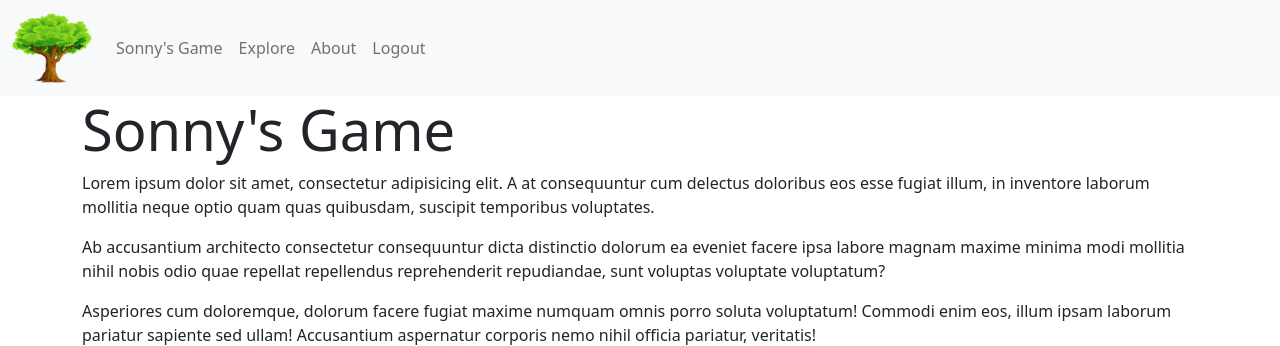
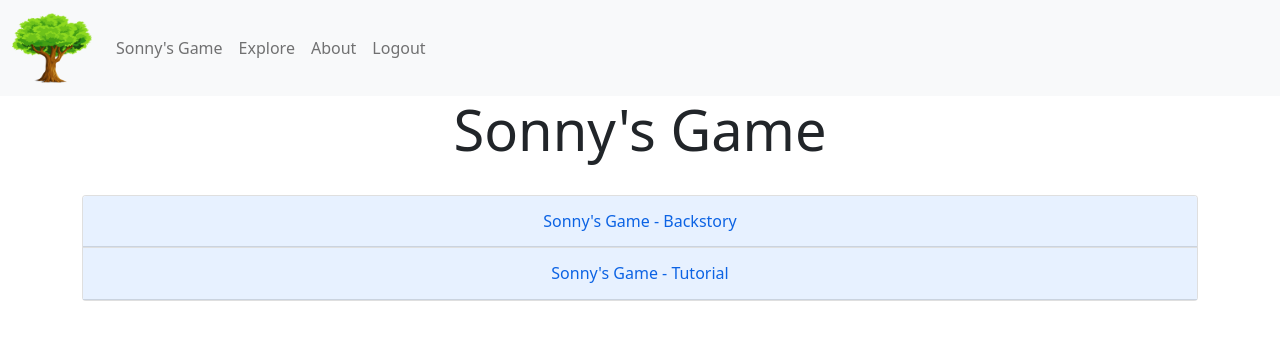
Before and after one commit to benlongcroft/ForestForLife, a Django app: page /sonnygame/ in a window 1280 px wide. Shown: the top 346 px of the page. Run offline with Django 3.2, Linux system fonts and the light colour scheme; a user stored in the database is signed in; some libraries are stand-ins or nearby versions.

Commit message:
Redesign sonnygame.html
Add accordion feature to page

```diff
--- a/templates/sonnygame.html
+++ b/templates/sonnygame.html
@@ -3,26 +3,58 @@
 {% block content %}
 {% include 'includes/navbar.html' %}
 
-    <div class="container">
+    <div style="text-align: center" class="container">
         <h1 class="display-4 font-weight-bold">Sonny's Game</h1>
 
-        <p>Lorem ipsum dolor sit amet, consectetur adipisicing elit. A at consequuntur cum delectus doloribus eos esse
-            fugiat illum, in inventore laborum mollitia neque optio quam quas quibusdam, suscipit temporibus
-            voluptates.</p>
-        <p>Ab accusantium architecto consectetur consequuntur dicta distinctio dolorum ea eveniet facere ipsa labore
-            magnam maxime minima modi mollitia nihil nobis odio quae repellat repellendus reprehenderit repudiandae,
-            sunt voluptas voluptate voluptatum?</p>
-        <p>Asperiores cum doloremque, dolorum facere fugiat maxime numquam omnis porro soluta voluptatum! Commodi enim
-            eos, illum ipsam laborum pariatur sapiente sed ullam! Accusantium aspernatur corporis nemo nihil officia
-            pariatur, veritatis!</p>
-        <p>Lorem ipsum dolor sit amet, consectetur adipisicing elit. Commodi dignissimos eaque labore odio porro, rerum
-            soluta voluptatem. Asperiores commodi, dignissimos illum ipsum itaque modi non pariatur perspiciatis
-            quibusdam quo rem!</p>
-        <p>Animi consequuntur cum cupiditate iure necessitatibus nihil, nisi nulla voluptate. Deserunt enim eos eveniet
-            labore laudantium modi quasi qui quia rem repellendus, saepe voluptatibus! Cum facilis nobis odit quam
-            repudiandae?</p>
+        <br>
+
+        <div class="accordion" id="sonny_info">
+            <div class="accordion-item">
+                <h2 class="accordion-header" id="heading-1">
+                    <button style="display: inline; width: 100%; text-align: center" class="accordion-button"
+                            type="button" data-bs-toggle="collapse" data-bs-target="#sonny-1"
+                            aria-expanded="true" aria-controls="sonny-1">Sonny's Game - Backstory
+                    </button>
+                </h2>
+                <div id="sonny-1" class="accordion-collapse collapse" aria-labelledby="heading-1"
+                     data-bs-parent="#sonny-info">
+                    <div class="accoridon-body">
+                        <p>Lorem ipsum dolor sit amet, consectetur adipisicing elit. Aspernatur, consectetur id minus
+                            numquam quaerat quas quidem quod voluptates. Et labore, porro? Beatae blanditiis culpa fuga
+                            ipsum necessitatibus quibusdam ratione ut.</p>
+                        <p>Lorem ipsum dolor sit amet, consectetur adipisicing elit. Amet autem, consequuntur deleniti
+                            dicta dolores est fugiat ipsam non odit officia pariatur praesentium quam quas quia sequi
+                            sint tenetur ullam unde!</p>
+                    </div>
+                </div>
+            </div>
+            <div class="accordion-item">
+                <h2 class="accordion-header" id="heading-2">
+                    <button
+                            style="display: inline; width: 100%; text-align: center" class="accordion-button"
+                            type="button" data-bs-toggle="collapse" data-bs-target="#sonny-2"
+                            aria-expanded="true" aria-controls="sonny-2">Sonny's Game - Tutorial
+                    </button>
+                </h2>
+                <div id="sonny-2" class="accordion-collapse collapse" aria-labelledby="heading-2"
+                     data-bs-parent="#sonny-info">
+                    <div class="accoridon-body">
+                        <p>Lorem ipsum dolor sit amet, consectetur adipisicing elit. Aspernatur, consectetur id minus
+                            numquam quaerat quas quidem quod voluptates. Et labore, porro? Beatae blanditiis culpa fuga
+                            ipsum necessitatibus quibusdam ratione ut.</p>
+                        <p>Lorem ipsum dolor sit amet, consectetur adipisicing elit. Amet autem, consequuntur deleniti
+                            dicta dolores est fugiat ipsam non odit officia pariatur praesentium quam quas quia sequi
+                            sint tenetur ullam unde!</p>
+                    </div>
+                </div>
+            </div>
+        </div>
+
+        <br>
+        <br>
 
         <iframe src="https://i.simmer.io/@Thirty/sonny-s-game" style="width:960px;height:600px"></iframe>
+
     </div>
 
     <br>
```
Also changed, not shown: db.sqlite3.
